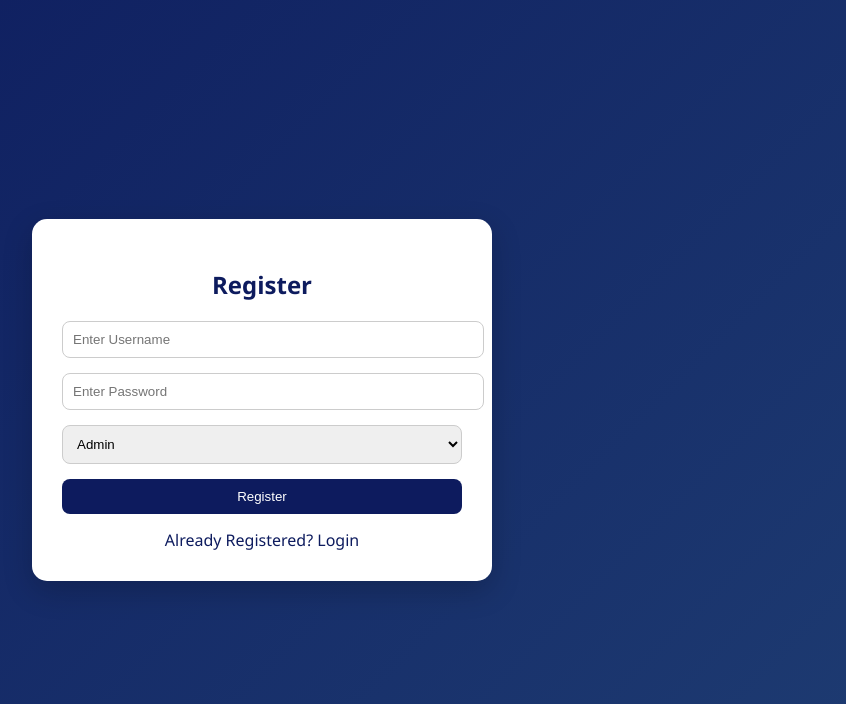
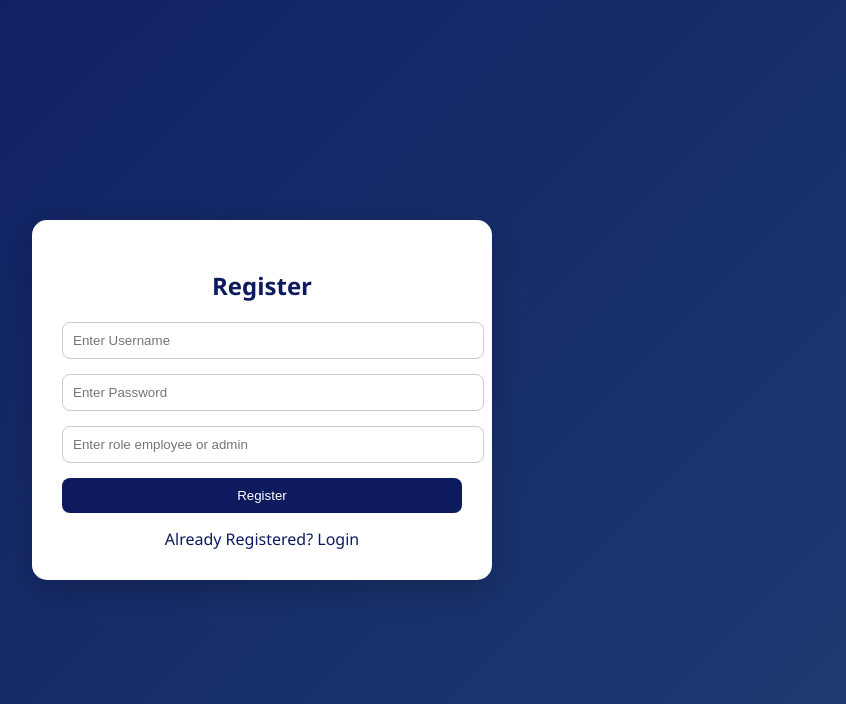
Before and after one commit to Lahari-1214/Employee_management_Using_Flask, a Flask app: page /register in a window 1280 px wide. Shown: the top 704 px of the page, without its empty margins (378-1224 px from the left). Run offline with Flask 3, Linux system fonts and the light colour scheme.

```diff
--- a/templates/register.html
+++ b/templates/register.html
@@ -13,12 +13,7 @@
     <form action="/register" method="post">
         <input name="username" required placeholder="Enter Username">
         <input type="password" name="password" required placeholder="Enter Password">
-
-        <select name="role">
-            <option value="admin">Admin</option>
-            <option value="employee">Employee</option>
-        </select>
-
+        <input name="role" required placeholder="Enter role employee or admin">
         <button>Register</button>
     </form>
 
```
